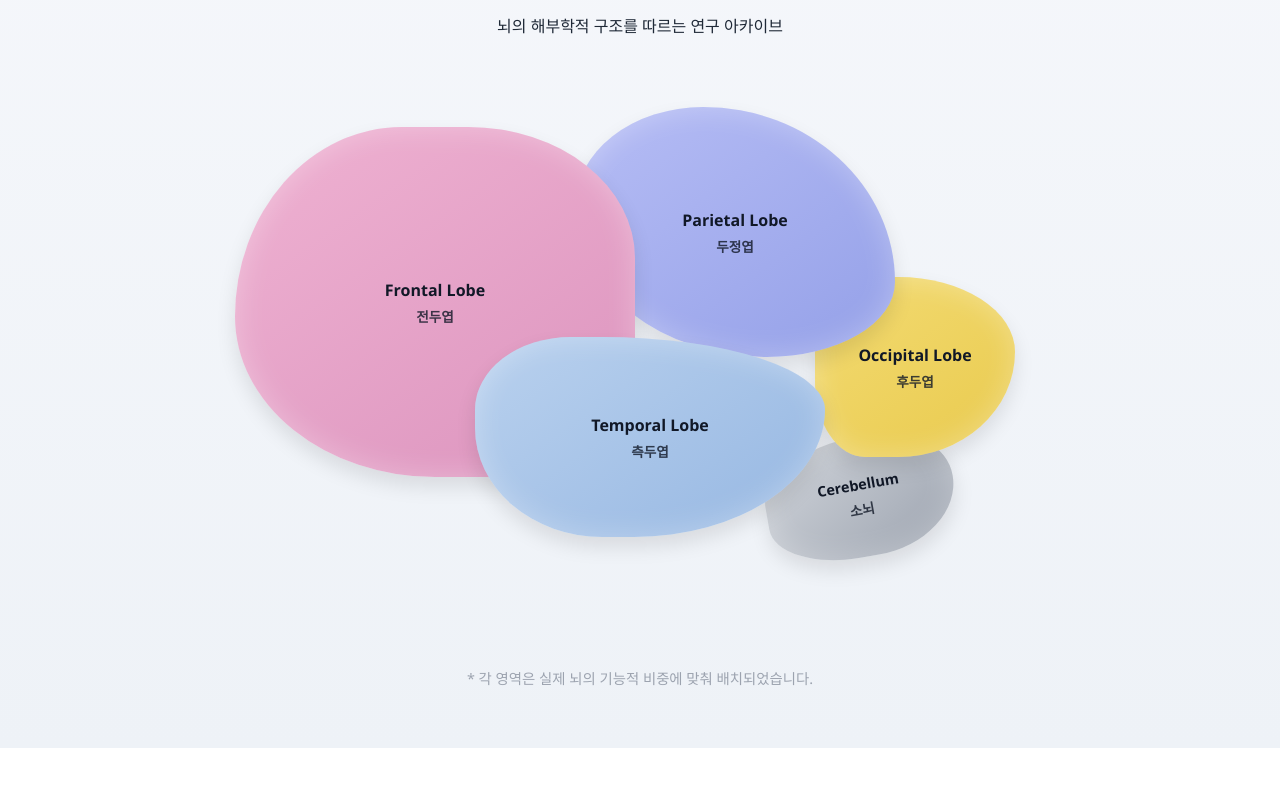
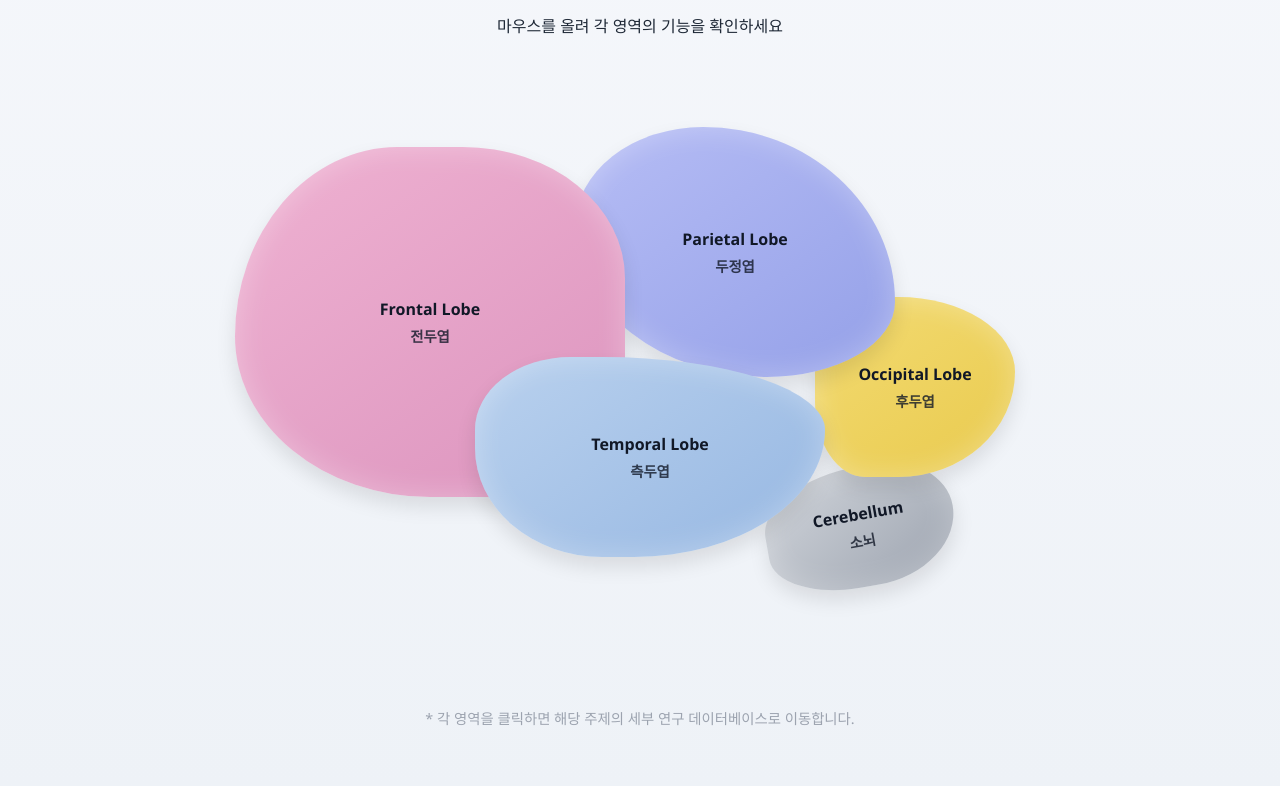
Before and after one commit to ggy5555/ggy5555.github.io, a plain HTML site: page index.html in a window 1280 px wide. Shown: the part 118-904 px from the top of the page. Before the commit the page ends 866 px from the top, so only its background shows below. Drawn offline with Linux system fonts and the light colour scheme.

Commit message:
Enhance brain structure page with tooltips and styles
Updated the brain structure representation with tooltips for each lobe and improved styling.

```diff
--- a/index.html
+++ b/index.html
@@ -7,10 +7,11 @@
   <style>
     body {
       margin: 0;
-      font-family: "Segoe UI", Roboto, Arial, sans-serif;
+      font-family: "Segoe UI", Roboto, "Apple SD Gothic Neo", sans-serif;
       background: linear-gradient(180deg, #f5f7fb 0%, #eef2f7 100%);
       text-align: center;
       color: #1f2937;
+      min-height: 100vh;
     }
 
     .page {
@@ -28,7 +29,7 @@
     .brain-container {
       width: 850px;
       height: 550px;
-      margin: 40px auto;
+      margin: 60px auto;
       position: relative;
     }
 
@@ -41,28 +42,57 @@
       font-weight: 800;
       color: #111827;
       cursor: pointer;
-      transition: all 0.3s ease;
+      transition: all 0.3s cubic-bezier(0.4, 0, 0.2, 1);
       box-shadow: inset 0 0 30px rgba(255,255,255,0.3), 0 10px 20px rgba(0,0,0,0.1);
       text-align: center;
+    }
+
+    /* 툴팁 설정 */
+    .lobe::after {
+      content: attr(data-tooltip);
+      position: absolute;
+      bottom: 110%;
+      left: 50%;
+      transform: translateX(-50%) scale(0.9);
+      width: 220px;
+      padding: 12px;
+      background: rgba(31, 41, 55, 0.95);
+      color: #fff;
+      font-size: 0.85rem;
+      font-weight: 400;
+      border-radius: 8px;
+      visibility: hidden;
+      opacity: 0;
+      transition: all 0.2s ease;
+      z-index: 100;
+      pointer-events: none;
+      line-height: 1.5;
+      box-shadow: 0 10px 15px rgba(0,0,0,0.2);
+    }
+
+    .lobe:hover::after {
+      visibility: visible;
+      opacity: 1;
+      transform: translateX(-50%) scale(1);
     }
 
     .lobe span {
       display: block;
       margin-top: 5px;
-      font-size: 0.85rem;
+      font-size: 0.9rem;
       font-weight: 600;
       opacity: 0.8;
     }
 
     .lobe:hover {
-      transform: scale(1.05) translateY(-5px);
-      z-index: 30 !important;
+      transform: scale(1.03) translateY(-5px);
       filter: brightness(1.05);
+      z-index: 50 !important;
     }
 
-    /* 전두엽: 사진 비율에 맞춰 크게 확장 */
+    /* 각 영역별 위치 및 모양 (해부학적 비율 반영) */
     .frontal {
-      width: 400px;
+      width: 390px;
       height: 350px;
       left: 20px;
       top: 50px;
@@ -71,7 +101,6 @@
       z-index: 10;
     }
 
-    /* 두정엽 */
     .parietal {
       width: 320px;
       height: 250px;
@@ -82,7 +111,6 @@
       z-index: 5;
     }
 
-    /* 측두엽 */
     .temporal {
       width: 350px;
       height: 200px;
@@ -90,10 +118,9 @@
       top: 260px;
       background: linear-gradient(145deg, #b9d1ee, #96b7e2);
       border-radius: 30% 70% 60% 40% / 40% 40% 70% 60%;
-      z-index: 15; /* 전두엽/두정엽 경계 위로 */
+      z-index: 15;
     }
 
-    /* 후두엽 */
     .occipital {
       width: 200px;
       height: 180px;
@@ -104,21 +131,19 @@
       z-index: 2;
     }
 
-    /* 소뇌: 후하단 배치 강화 */
     .cerebellum {
       width: 190px;
       height: 120px;
       left: 550px;
-      top: 360px; /* 위치를 더 잘 보이게 조정 */
+      top: 370px;
       background: linear-gradient(145deg, #d1d5db, #9ca3af);
       border-radius: 60% 40% 50% 50% / 50% 50% 60% 40%;
       transform: rotate(-10deg);
-      z-index: 1; /* 후두엽/측두엽 뒤쪽 바닥 */
-      font-size: 0.9rem;
+      z-index: 1;
     }
 
     .legend {
-      margin-top: 20px;
+      margin-top: 40px;
       color: #9ca3af;
       font-size: 0.9rem;
     }
@@ -128,38 +153,48 @@
   <div class="page">
     <div class="hero">
       <h1>🧠 Brain-Structured Research Archive</h1>
-      <p>뇌의 해부학적 구조를 따르는 연구 아카이브</p>
+      <p>마우스를 올려 각 영역의 기능을 확인하세요</p>
     </div>
 
     <div class="brain-container">
-      <div class="lobe frontal" onclick="location.href='frontal.html'">
+      <div class="lobe frontal"
+           data-tooltip="의사결정, 계획 수립, 감정 조절 및 실행 기능 담당. 전전두피질(PFC)과 보충운동구역(SMA) 포함."
+           onclick="location.href='frontal.html'">
         Frontal Lobe
         <span>전두엽</span>
       </div>
 
-      <div class="lobe parietal" onclick="location.href='parietal.html'">
+      <div class="lobe parietal"
+           data-tooltip="감각 정보의 통합, 공간 지각 및 수리적 사고 담당. 일차 체감각 피질(S1) 위치."
+           onclick="location.href='parietal.html'">
         Parietal Lobe
         <span>두정엽</span>
       </div>
 
-      <div class="lobe temporal" onclick="location.href='temporal.html'">
+      <div class="lobe temporal"
+           data-tooltip="언어 이해(Wernicke's area), 청각 처리 및 장기 기억 형성 담당."
+           onclick="location.href='temporal.html'">
         Temporal Lobe
         <span>측두엽</span>
       </div>
 
-      <div class="lobe occipital" onclick="location.href='occipital.html'">
+      <div class="lobe occipital"
+           data-tooltip="시각 정보의 수용 및 해석 담당. 일차 시각 피질(V1)과 시각 연합 영역 위치."
+           onclick="location.href='occipital.html'">
         Occipital Lobe
         <span>후두엽</span>
       </div>
 
-      <div class="lobe cerebellum" onclick="location.href='cerebellum.html'">
+      <div class="lobe cerebellum"
+           data-tooltip="정교한 운동 조절, 평형 감각 유지 및 운동 학습 담당."
+           onclick="location.href='cerebellum.html'">
         Cerebellum
         <span>소뇌</span>
       </div>
     </div>
 
     <div class="legend">
-      * 각 영역은 실제 뇌의 기능적 비중에 맞춰 배치되었습니다.
+      * 각 영역을 클릭하면 해당 주제의 세부 연구 데이터베이스로 이동합니다.
     </div>
   </div>
 </body>
```
